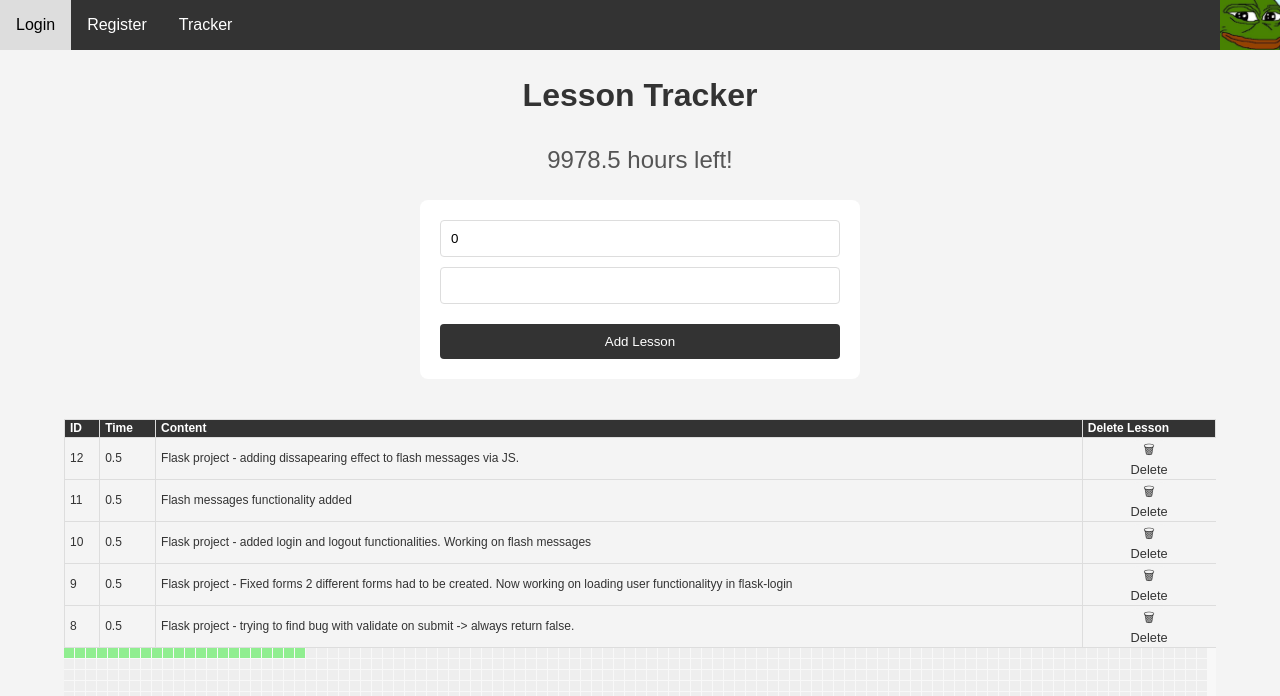
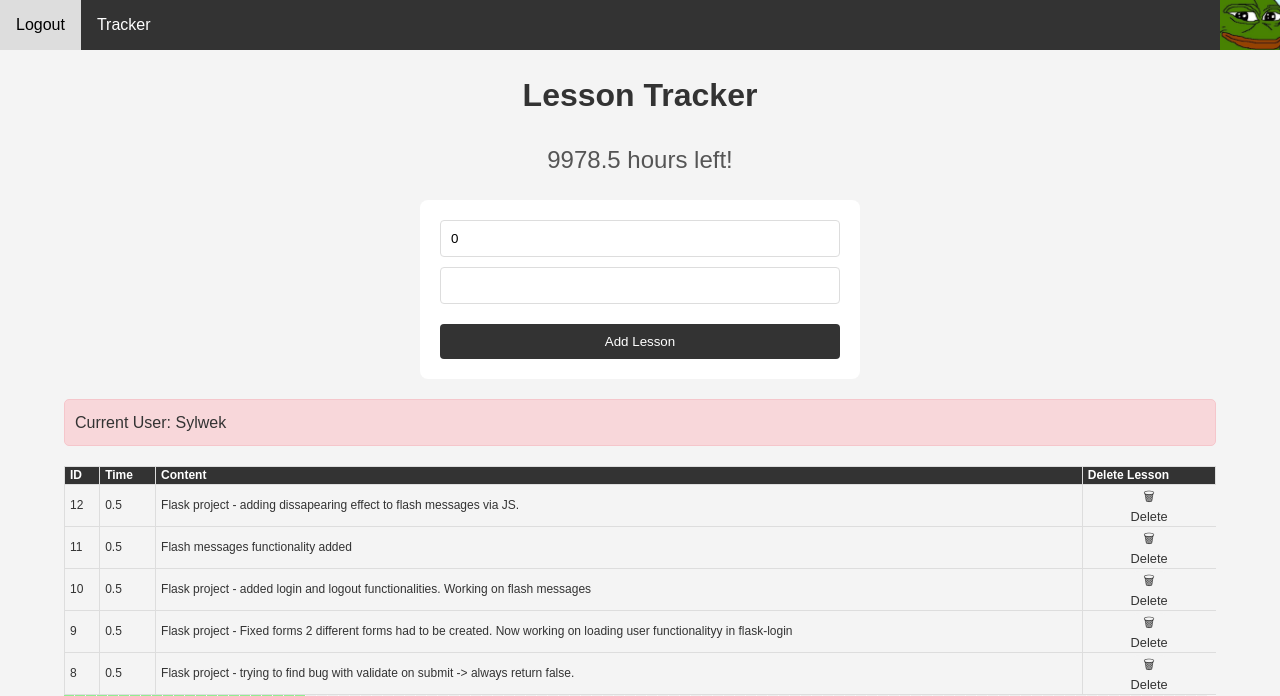
Before and after one commit to stalonek91/Flask_10k, a Flask app: page /content in a window 1280 px wide. Shown: the top 696 px of the page. Run offline with Flask 3, Linux system fonts and the light colour scheme; a user stored in the database is signed in; data comes from the database, SQL or seed files in the repository; both versions use the stored data as it was after the commit.

Commit message:
Added JS code for CSS flash message handling

```diff
--- a/app.py
+++ b/app.py
@@ -2,12 +2,13 @@
 
 # Use TODO and FIXME
 #TODO: generic -> add error handling to databases or basiaclly in forms, try except
-#TODO: add only 5 last updates on top of page not full list
-#TODO: add logout functionality
+#TODO: add functionality which connects tracker with user ID
+#TODO: add dissapearing effect in CSS for flash messages
+#TODO: add 2 flash messages when deleting 2 entries fast
 
 from flask import Flask, render_template, request, url_for, redirect, session, flash
 from flask_sqlalchemy import SQLAlchemy
-from forms import LoginForm, RegistrationForm
+from forms import LoginForm, RegistrationForm, AddLessonForm
 from flask_bcrypt import Bcrypt
 from flask_login import LoginManager, login_required, UserMixin, current_user, logout_user, login_user
 from urllib.parse import urlparse, urljoin
@@ -98,12 +99,21 @@ def delete_lesson():
 
     if lesson_id and lesson_id.isdigit():
         lesson_id = int(lesson_id)
-        lesson_to_delete = Lesson.query.get(lesson_id)
-        print(lesson_to_delete)
-        db.session.delete(lesson_to_delete)
-        db.session.commit()
+
+        try:
+            lesson_to_delete = Lesson.query.get(lesson_id)
+            print(lesson_to_delete)
+            if lesson_to_delete:
+                db.session.delete(lesson_to_delete)
+                db.session.commit()
+                flash('Lesson successfully deleted!', 'success')
+            else:
+                flash('No lesson in DB to delete!', 'error')
+        except Exception as e:
+            print(e)
+            flash('An error occurred while deleting the lesson.', 'error')
     else:
-        print('L')
+        flash('Invalid lesson ID.', 'error')
 
     return redirect(url_for('content'))
 
@@ -112,10 +122,11 @@ def delete_lesson():
 def index():
     return render_template('index.html')
 
-#TODO: login functionality to finish!
+
 @app.route('/content')
 @login_required
 def content():
+
     lessons = Lesson.query.order_by(Lesson.id.desc()).limit(5).all()
     time_left = update_time()
 
@@ -126,7 +137,7 @@ def content():
 
 
 
-#FIXME: hash pass + flash messages
+
 @app.route('/login', methods=['POST', 'GET'])
 def login():
     title = 'Login'
@@ -139,14 +150,15 @@ def login():
         password = form.password.data
 
         user = User.query.filter_by(email=email).first()
-        print(user)
+
 
         #TODO: error handling try specific errrors for users
         if user and user.check_password(password):
 
 
             login_user(user)
-            flash(f'Logged in user: {user.username}')
+            print(f'Is user authenticated function {current_user.is_authenticated}')
+            flash_login = f'Welcome: {current_user.username}'
 
             if 'next' in session and session['next']:
                 if is_safe_url(session['next']):
@@ -187,6 +199,14 @@ def register():
 
     return render_template('register.html', form = form, title = title)
 
+@app.route('/logout', methods=['POST', 'GET'])
+def logout():
+
+    logout_user()
+    print(f'User has been logged out')
+    return redirect(url_for('index'))
+
+
 
 @app.route('/add_lesson', methods=['POST', 'GET'])
 def add_lesson():
@@ -197,6 +217,7 @@ def add_lesson():
             time = float(request.form.get('time', 0))
             content = request.form.get('content')
             new_lesson = add_Lesson(time=time, content=content)
+            flash('Lesson successfully addded!', 'success')
 
         except ValueError:
             print(f'ERROR!!!!')
--- a/static/styles.css
+++ b/static/styles.css
@@ -289,3 +289,13 @@ tr {
   background-color: #f8d7da; /* Light red background */
   border-left: 5px solid #d9534f; /* Darker red left border for emphasis */
 }
+.flash-success {
+  color: #155724;
+  background-color: #d4edda;
+  border-color: #c3e6cb;
+  padding: 10px;
+  margin-bottom: 10px;
+  border: 1px solid transparent;
+  border-radius: 4px;
+  transition: opacity 1s ease-out; /* Smooth transition for fading out */
+}
--- a/templates/content.html
+++ b/templates/content.html
@@ -30,7 +30,24 @@
           <input type="text" name="content" />
           <input type="submit" value="Add Lesson" />
         </form>
-      </div>
+        {% if current_user.is_authenticated %}
+        <div class="flash-messages">
+          Current User: {{current_user.username}}
+          </div>
+          {% endif %}
+          <div>
+            {% with messages = get_flashed_messages(with_categories=true) %}
+                {% if messages %}
+                    {% for category, message in messages %}
+                        {% if category == 'error' %}
+                            <div class="flash-warning">{{ message }}</div>
+                        {% elif category == 'success' %}
+                            <div class="flash-success">{{ message }}</div>
+                        {% endif %}
+                    {% endfor %}
+                {% endif %}
+            {% endwith %}
+        </div>
 
       <table>
         <tr>
@@ -81,5 +98,19 @@
         }
       });
     </script>
+
+        <script>
+document.addEventListener('DOMContentLoaded', (event) => {
+  const flashMessages = document.querySelectorAll('.flash-success');
+  flashMessages.forEach(flashMessage => {
+    setTimeout(() => {
+      flashMessage.style.opacity = '0';
+      setTimeout(() => flashMessage.remove(), 500); // Wait for the transition before removing the element
+    }, 1000); // Change this to how long you want the message to display
+  });
+});
+</script>
+
+
   </body>
 </html>
--- a/templates/index.html
+++ b/templates/index.html
@@ -13,8 +13,13 @@
     <nav class="navbar">
       <!-- Navigation links -->
       <ul class="nav-links">
+        {% if current_user.is_authenticated %}
+        <li><a href="/logout">Logout</a></li>
+        {% else %}
         <li><a href="/login">Login</a></li>
         <li><a href="/register">Register</a></li>
+        {% endif %}
+
         <li><a href="/content">Tracker</a></li>
       </ul>
       <div class="image-container">
```
Also changed, not shown: forms.py (+8 -2 lines), javascript_file.js (deleted, +0 -17 lines), instance/flask_10k.db.
